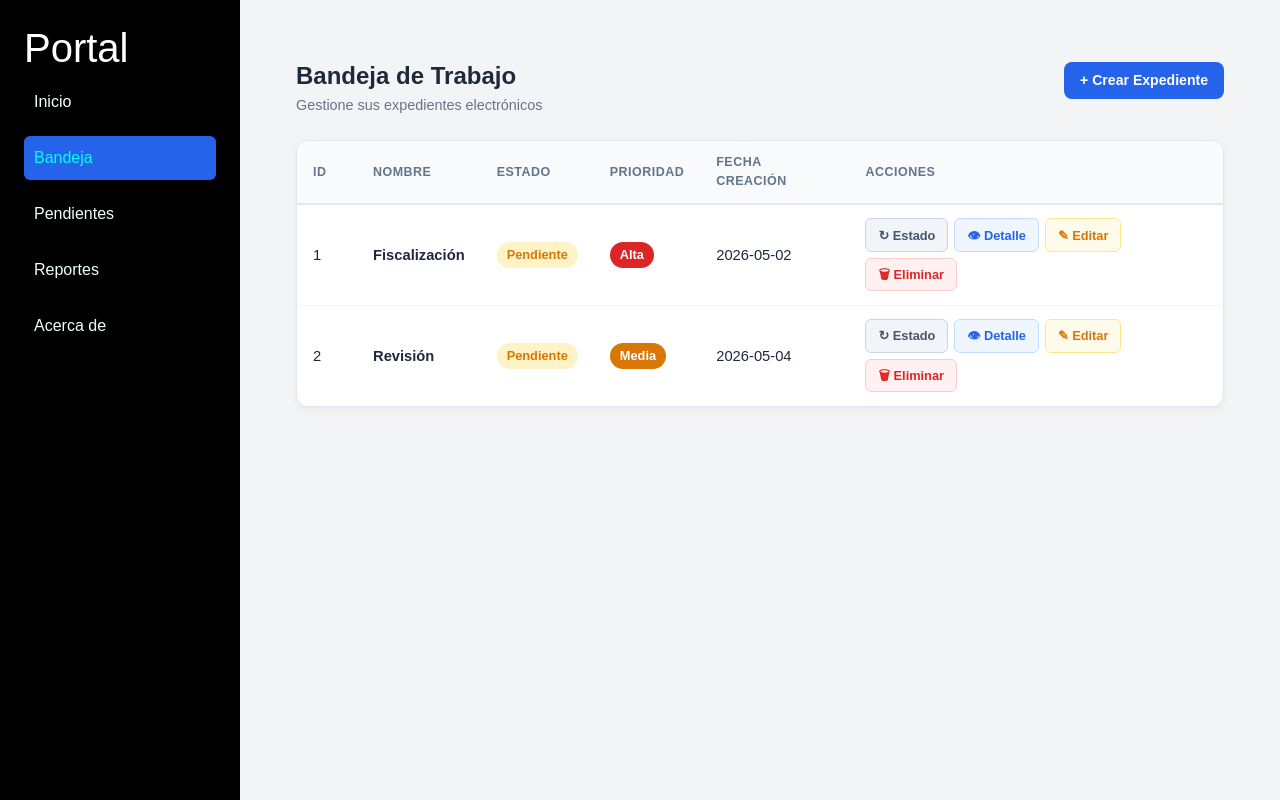
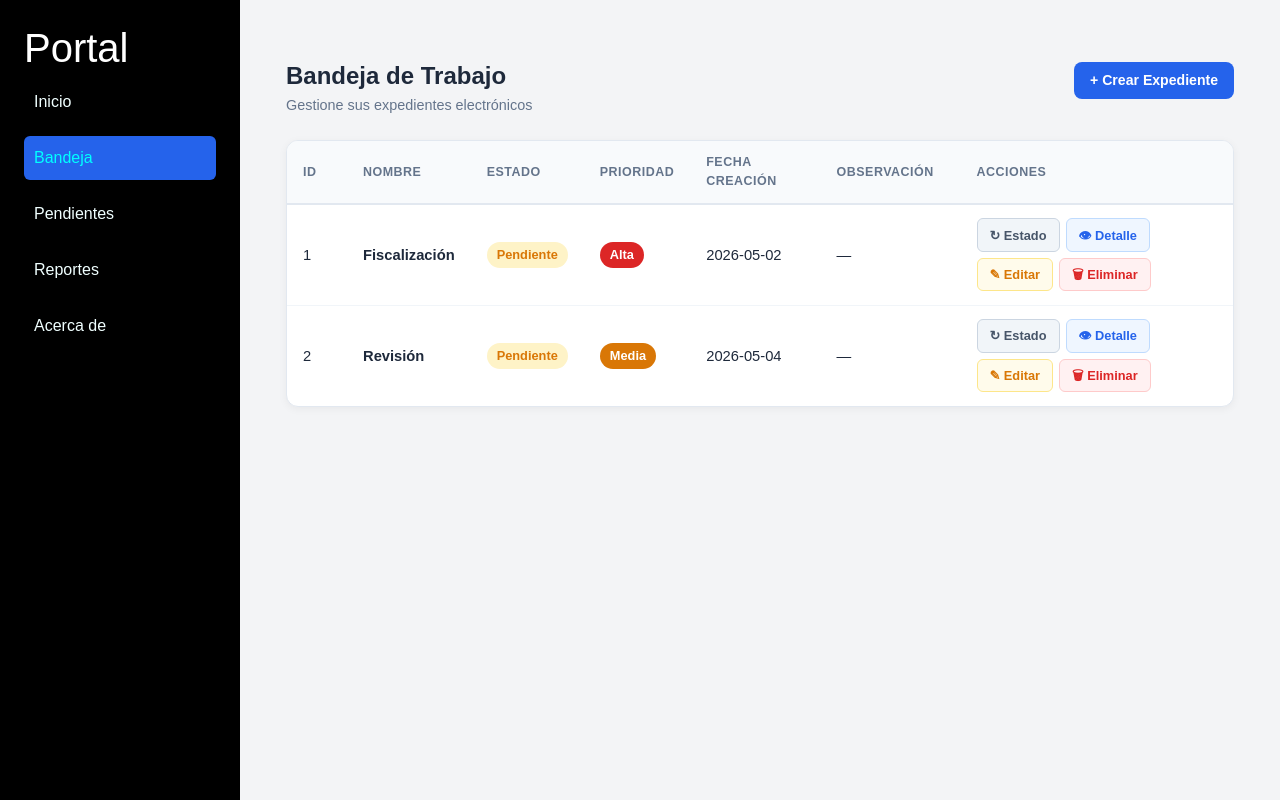
Before and after one commit to jopinones/curso-angular, an Angular app: page /bandeja in a window 1280 px wide. Built offline with nearby package versions, Linux system fonts and the light colour scheme.

Commit message:
Agregar columna Observaciones a la Bandeja

```diff
--- a/src/app/bandeja/bandeja.css
+++ b/src/app/bandeja/bandeja.css
@@ -1,5 +1,5 @@
 .contenedor {
-  max-width: 960px;
+  max-width: 1200px;
   margin: 32px auto;
   padding: 0 16px;
   font-family: Arial, Helvetica, sans-serif;
@@ -161,6 +161,16 @@
 
 .col-nombre {
   font-weight: 600;
+}
+
+.col-observacion {
+  min-width: 140px;
+  max-width: 260px;
+  white-space: normal;
+  word-break: break-word;
+  overflow-wrap: break-word;
+  font-size: 0.88rem;
+  color: #475569;
 }
 
 /* Badges de estado */
--- a/src/app/bandeja/bandeja.html
+++ b/src/app/bandeja/bandeja.html
@@ -106,6 +106,7 @@
             <th>Estado</th>
             <th>Prioridad</th>
             <th>Fecha creación</th>
+            <th>Observación</th>
             <th>Acciones</th>
           </tr>
         </thead>
@@ -129,6 +130,7 @@
                 }">{{ expediente.prioridad || '—' }}</span>
               </td>
               <td>{{ expediente.fechaCreacion }}</td>
+              <td class="col-observacion">{{ expediente.observaciones || '—' }}</td>
               <td class="acciones">
                 <button class="btn btn-accion btn-accion-estado" (click)="cambiarEstado(expediente.id)" title="Avanzar estado">
                   &#8635; Estado
--- a/src/app/bandeja/bandeja.ts
+++ b/src/app/bandeja/bandeja.ts
@@ -53,6 +53,7 @@ export class Bandeja implements OnInit {
     const indiceActual = this.flujoEstados.indexOf(expediente.estado);
     expediente.estado = this.flujoEstados[(indiceActual + 1) % this.flujoEstados.length];
     this.expedienteService.actualizarExpediente(expediente);
+    this.cargarExpediente();
   }
 
   cargarExpediente() {
--- a/src/app/pages/reportes/reportes.ts
+++ b/src/app/pages/reportes/reportes.ts
@@ -1,36 +1,23 @@
-import { Component, OnInit } from '@angular/core';
-import { CommonModule } from '@angular/common';
-import { Expediente } from '../../../models/expediente';
+import { Component, computed, inject } from '@angular/core';
+import { ExpedienteService } from '../../services/expediente';
 
 @Component({
   selector: 'app-reportes',
-  imports: [CommonModule],
+  imports: [],
   templateUrl: './reportes.html',
   styleUrl: './reportes.css',
 })
-export class Reportes implements OnInit {
-  expedientes: Expediente[] = [];
+export class Reportes {
+  private readonly service = inject(ExpedienteService);
 
-  ngOnInit() {
-    const data = localStorage.getItem('expedientes');
-    if (data) {
-      this.expedientes = JSON.parse(data);
-    }
-  }
-
-  get totalRegistrado(): number {
-    return this.expedientes.length;
-  }
-
-  get pendienteDeGestion(): number {
-    return this.expedientes.filter(e => e.estado === 'Pendiente').length;
-  }
-
-  get enProceso(): number {
-    return this.expedientes.filter(e => e.estado === 'En proceso').length;
-  }
-
-  get procesoTerminado(): number {
-    return this.expedientes.filter(e => e.estado === 'Finalizado').length;
-  }
+  readonly totalRegistrado = computed(() => this.service.expedientes().length);
+  readonly pendienteDeGestion = computed(() =>
+    this.service.expedientes().filter(e => e.estado === 'Pendiente').length,
+  );
+  readonly enProceso = computed(() =>
+    this.service.expedientes().filter(e => e.estado === 'En proceso').length,
+  );
+  readonly procesoTerminado = computed(() =>
+    this.service.expedientes().filter(e => e.estado === 'Finalizado').length,
+  );
 }
--- a/src/app/services/expediente.ts
+++ b/src/app/services/expediente.ts
@@ -1,76 +1,65 @@
-import { Injectable } from '@angular/core';
+import { Injectable, signal } from '@angular/core';
 import { Expediente } from '../../models/expediente';
 
 @Injectable({
   providedIn: 'root',
 })
 export class ExpedienteService {
-  private storageKey = 'expediente';
+  private readonly storageKey = 'expediente';
+  private readonly _expedientes = signal<Expediente[]>(this.cargarDesdeStorage());
+
+  readonly expedientes = this._expedientes.asReadonly();
+
+  private cargarDesdeStorage(): Expediente[] {
+    const data = localStorage.getItem(this.storageKey);
+    if (data) return JSON.parse(data);
+
+    const iniciales: Expediente[] = [
+      { id: 1, nombre: 'Fiscalización', estado: 'Pendiente', prioridad: 'Alta', fechaCreacion: '2026-05-02' },
+      { id: 2, nombre: 'Revisión', estado: 'Pendiente', prioridad: 'Media', fechaCreacion: '2026-05-04' },
+    ];
+    this.guardarExpedientes(iniciales);
+    return iniciales;
+  }
 
   obtenerExpediente(): Expediente[] {
-    const data = localStorage.getItem(this.storageKey);
-
-    if (data) {
-      return JSON.parse(data);
-    }
-
-    const expedientesIniciales: Expediente[] = [
-      {
-        id: 1,
-        nombre: 'Fiscalización',
-        estado: 'Pendiente',
-        prioridad: 'Alta',
-        fechaCreacion: '2026-05-02',
-      },
-      {
-        id: 2,
-        nombre: 'Revisión',
-        estado: 'Pendiente',
-        prioridad: 'Media',
-        fechaCreacion: '2026-05-04',
-      },
-    ];
-
-    this.guardarExpedientes(expedientesIniciales);
-
-    return expedientesIniciales;
+    return this._expedientes();
   }
 
   obtenerPorId(id: number): Expediente | undefined {
-    const expedientes = this.obtenerExpediente();
-    return expedientes.find(e => e.id === id);
+    return this._expedientes().find(e => e.id === id);
   }
 
   agregarExpediente(expediente: Expediente): void {
-    const expedientes = this.obtenerExpediente();
-    expedientes.push(expediente);
-    this.guardarExpedientes(expedientes);
+    const actualizados = [...this._expedientes(), expediente];
+    this._expedientes.set(actualizados);
+    this.guardarExpedientes(actualizados);
   }
 
   eliminarExpediente(id: number): void {
-    const expedientes = this.obtenerExpediente();
-    const expedientesActualizados = expedientes.filter(e => e.id !== id);
-    this.guardarExpedientes(expedientesActualizados);
+    const actualizados = this._expedientes().filter(e => e.id !== id);
+    this._expedientes.set(actualizados);
+    this.guardarExpedientes(actualizados);
   }
 
   actualizarExpediente(expedienteActualizado: Expediente): void {
-    const expedientes = this.obtenerExpediente();
-    const expedientesActualizados = expedientes.map(e =>
+    const actualizados = this._expedientes().map(e =>
       e.id === expedienteActualizado.id ? expedienteActualizado : e,
     );
-    this.guardarExpedientes(expedientesActualizados);
+    this._expedientes.set(actualizados);
+    this.guardarExpedientes(actualizados);
   }
 
   contarTotal(): number {
-    return this.obtenerExpediente().length;
+    return this._expedientes().length;
   }
 
   contarPendientes(): number {
-    return this.obtenerExpediente().filter(e => e.estado === 'Pendiente').length;
+    return this._expedientes().filter(e => e.estado === 'Pendiente').length;
   }
 
   contarFinalizado(): number {
-    return this.obtenerExpediente().filter(e => e.estado === 'Finalizado').length;
+    return this._expedientes().filter(e => e.estado === 'Finalizado').length;
   }
 
   private guardarExpedientes(expedientes: Expediente[]): void {
```
Also changed, not shown: src/app/pages/reportes/reportes.html (+4 -4 lines).
